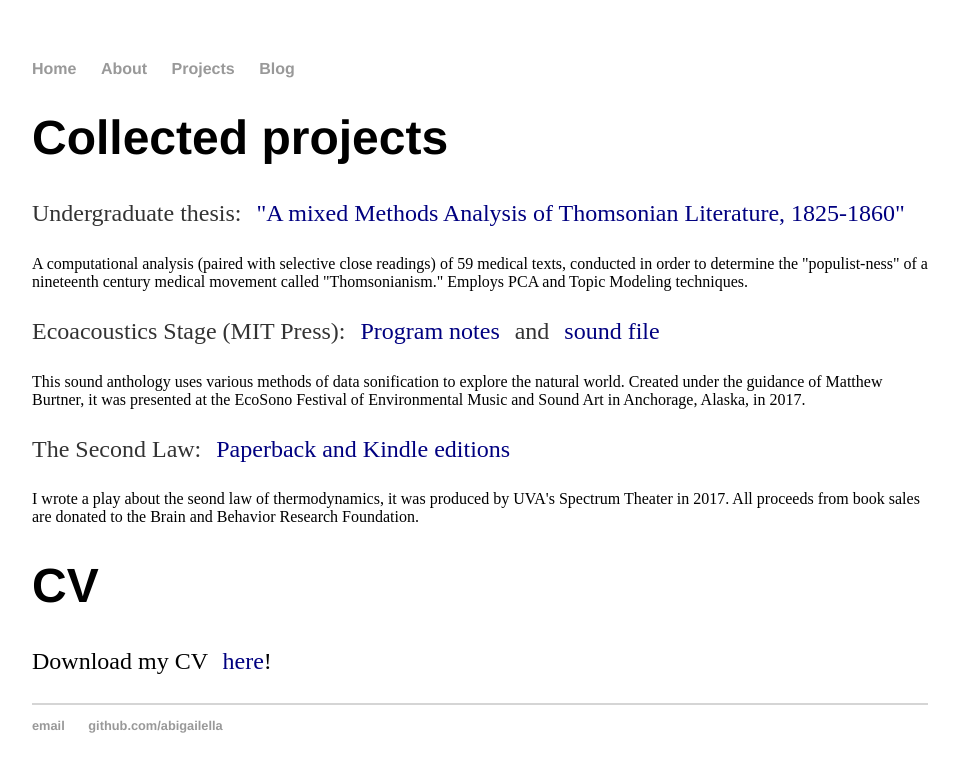
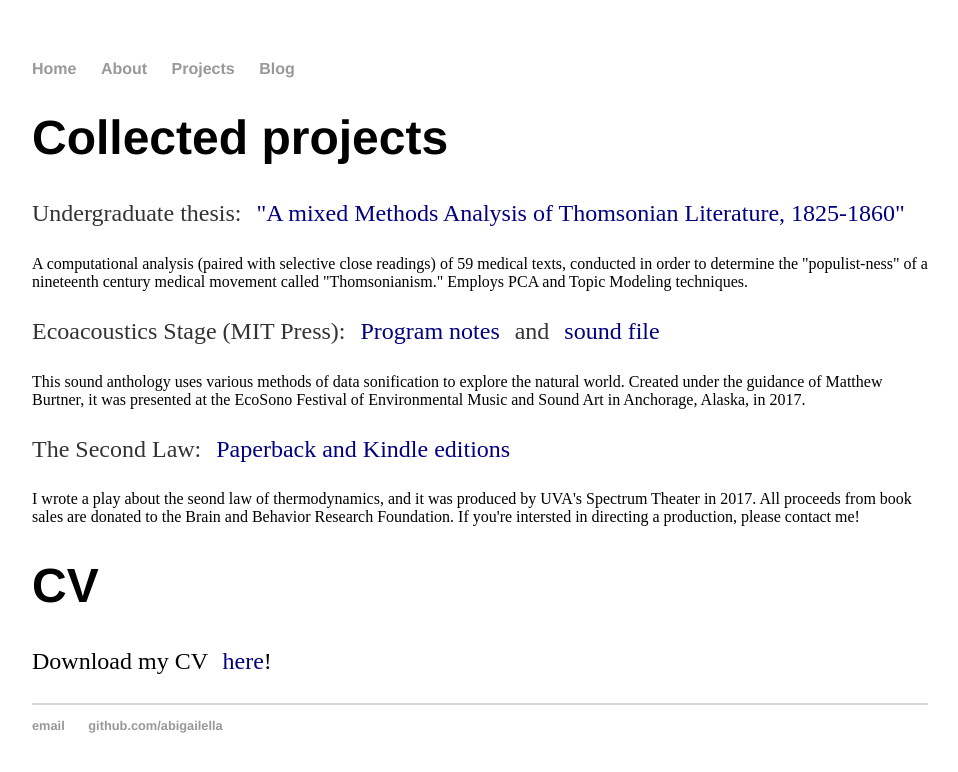
Before and after one commit to abigailella/abigailella.github.io, a Jekyll site: the page built from projects.html, in a window 1280 px wide. Shown: the top 772 px of the page, without its empty margins (160-1118 px from the left). Built offline with Jekyll 4.4.1, drawn with Linux system fonts in a browser that asks for light colours.

Commit message:
Update projects.html

```diff
--- a/projects.html
+++ b/projects.html
@@ -16,7 +16,7 @@ title: Abigail E. Johnson
 
   <div>
 <p>The Second Law: <span style="color: #000080;"><a style="text-decoration: none; margin: 1%; color: #000080;" href="https://www.amazon.in/Second-Law-Abigail-Johnson-ebook/dp/B01KGTCKKM/ref=tmm_kin_swatch_0?_encoding=UTF8&qid=&sr=">Paperback and Kindle editions </a></span> </p>
-<span style="color: #000000;">I wrote a play about the seond law of thermodynamics,  it was produced by UVA's Spectrum Theater in 2017. All proceeds from book sales are donated to the Brain and Behavior Research Foundation. </span></div>
+<span style="color: #000000;">I wrote a play about the seond law of thermodynamics, and it was produced by UVA's Spectrum Theater in 2017. All proceeds from book sales are donated to the Brain and Behavior Research Foundation. If you're intersted in directing a production, please contact me!</span></div>
 </div>
 
 <div class="blurb">
```
